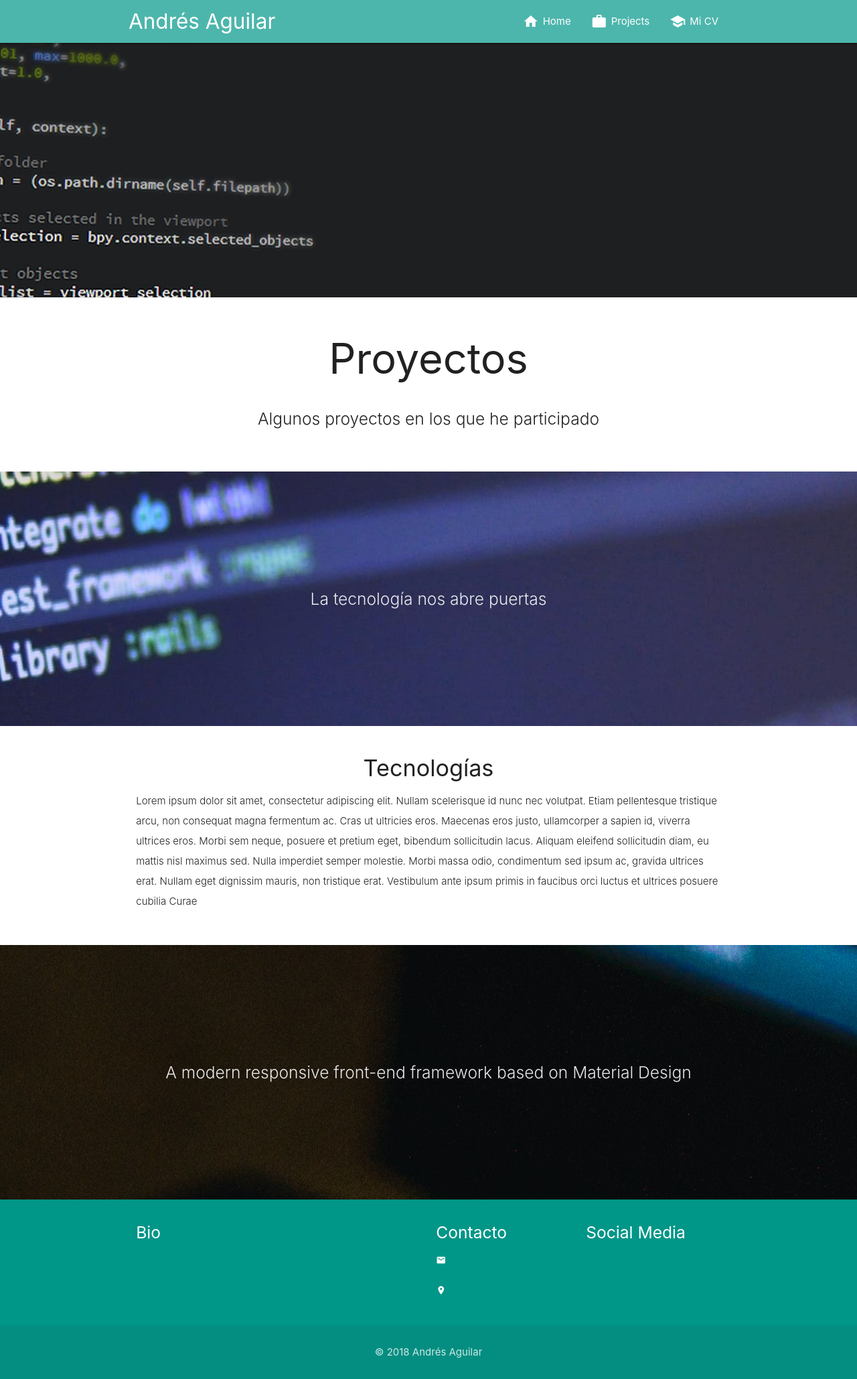
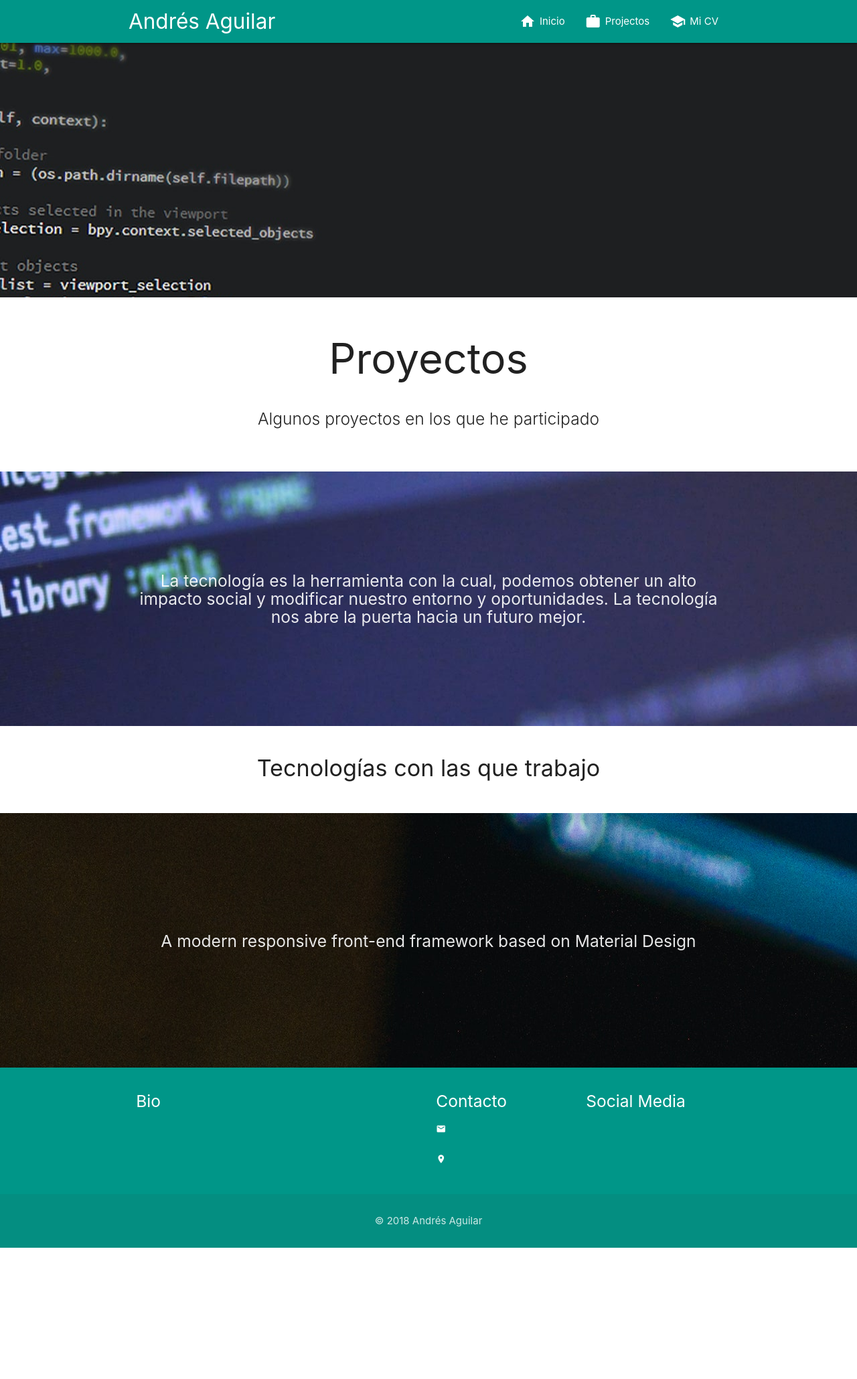
Before and after one commit to andres-aguilar/PersonalSite, a Django app: template mysite/templates/webpage/index.html in a window 1280 px wide. Shown: the whole page at 67% size. After the commit the page ends 1863 px from the top, so only its background shows below. Run offline with Django 3.2, Linux system fonts and the light colour scheme; the template is opened without the code that fills it, so the values that code supplies are empty; some libraries are stand-ins or nearby versions.

Commit message:
Agregando relación en tecnologías y modificando el front

```diff
--- a/mysite/apps/webpage/models.py
+++ b/mysite/apps/webpage/models.py
@@ -51,6 +51,8 @@ class Schools(models.Model):
 class Technologies(models.Model):
     name = models.CharField(max_length=50)
     image = models.ImageField(upload_to="static/techs")
+    description = models.CharField(max_length=250)
+    url = models.URLField()
 
     def __str__(self):
         return self.name
--- a/mysite/apps/webpage/views.py
+++ b/mysite/apps/webpage/views.py
@@ -1,7 +1,7 @@
 # -*- coding: utf-8 -*-
 from django.shortcuts import render
 
-from .models import MyProjects, SocialMedia, Profile
+from .models import MyProjects, SocialMedia, Profile, Technologies
 
 def under_construction(request):
     return render(request, 'under_construction.html')
@@ -11,11 +11,13 @@ def index(request):
     projects = MyProjects.objects.all().order_by('-date')[:6]
     social_medias = SocialMedia.objects.all()
     user = Profile.objects.get(pk=1)
+    technologies = Technologies.objects.all()
 
     context = {
         'projects': projects,
         'social_medias': social_medias,
-        'user': user
+        'user': user,
+        'technologies': technologies
     }
     return render(request, 'webpage/index.html', context)
 
--- a/mysite/templates/base/base.html
+++ b/mysite/templates/base/base.html
@@ -16,12 +16,12 @@
 </head>
 <body>
 	<div class="navbar-fixed">
-		<nav class="teal lighten-2" role="navigation">
+		<nav class="teal" role="navigation">
 			<div class="nav-wrapper container">
 				<a id="logo-container" href="{% url 'website:index' %}" class="brand-logo white-text">Andrés Aguilar</a>
 				<ul class="right hide-on-med-and-down">
-					<li><a class='white-text' href="{% url 'website:index' %}"><i class="material-icons left">home</i>Home</a></li>
-					<li><a class='white-text' href="{% url 'website:projects' %}"><i class="material-icons left">work</i>Projects</a></li>
+					<li><a class='white-text' href="{% url 'website:index' %}"><i class="material-icons left">home</i>Inicio</a></li>
+					<li><a class='white-text' href="{% url 'website:projects' %}"><i class="material-icons left">work</i>Projectos</a></li>
 					<li><a class='white-text' href="{% url 'website:cv' %}"><i class="material-icons left">school</i>Mi CV</a></li>
 				</ul>
 
@@ -36,8 +36,8 @@
 							<a href="#email"><span class="white-text email">andresyoshimar@gmail.com</span></a>
 						</div>
 					</li>
-					<li><a class='white-text' href="{% url 'website:index' %}"><i class="material-icons left">home</i>Home</a></li>
-					<li><a class='white-text' href="{% url 'website:projects' %}"><i class="material-icons left">work</i>Projects</a></li>
+					<li><a class='white-text' href="{% url 'website:index' %}"><i class="material-icons left">home</i>Inicio</a></li>
+					<li><a class='white-text' href="{% url 'website:projects' %}"><i class="material-icons left">work</i>Projectos</a></li>
 					<li><a class='white-text' href="{% url 'website:cv' %}"><i class="material-icons left">school</i>Mi CV</a></li>
 				</ul>
 				<a href="#" data-target="nav-mobile" class="sidenav-trigger white-text"><i class="material-icons">menu</i></a>
--- a/mysite/templates/webpage/index.html
+++ b/mysite/templates/webpage/index.html
@@ -51,8 +51,9 @@
         <div class="section no-pad-bot">
           <div class="container">
             <div class="row center">
-              <h5 class="header col s12 light">
-                La tecnología nos abre puertas
+              <h5 class="header col s12">
+                La tecnología es la herramienta con la cual, podemos obtener un alto impacto social
+                y modificar nuestro entorno y oportunidades. La tecnología nos abre la puerta hacia un futuro mejor.
               </h5>
             </div>
           </div>
@@ -66,18 +67,25 @@
           <div class="row">
             <div class="col s12 center">
               <h3><i class="mdi-content-send brown-text"></i></h3>
-              <h4>Tecnologías</h4>
-              <p class="left-align light">
-                Lorem ipsum dolor sit amet, consectetur adipiscing elit. Nullam scelerisque id nunc nec volutpat.
-                Etiam pellentesque tristique arcu, non consequat magna fermentum ac. Cras ut ultricies eros.
-                Maecenas eros justo, ullamcorper a sapien id, viverra ultrices eros.
-                Morbi sem neque, posuere et pretium eget, bibendum sollicitudin lacus.
-                Aliquam eleifend sollicitudin diam, eu mattis nisl maximus sed. Nulla imperdiet semper molestie.
-                Morbi massa odio, condimentum sed ipsum ac, gravida ultrices erat.
-                Nullam eget dignissim mauris, non tristique erat.
-                Vestibulum ante ipsum primis in faucibus orci luctus et ultrices posuere cubilia Curae
-              </p>
+              <h4>Tecnologías con las que trabajo</h4>
             </div>
+
+            {% for technologie in technologies %}
+            <div class="col s12 m4 l3">
+              <div class="card medium">
+                <div class="card-image">
+                  <img src='/{{ technologie.image.url }}'/>
+                </div>
+                  <div class="card-content">
+                    <p>{{ technologie.description }}</p>
+                </div>
+                <div class="card-action">
+                  <a href="{{ technologie.url }}">{{ technologie.name }}</a>
+                </div>
+              </div>
+            </div>
+            {% endfor %}
+
           </div>
 
         </div>
@@ -88,7 +96,7 @@
         <div class="section no-pad-bot">
           <div class="container">
             <div class="row center">
-              <h5 class="header col s12 light">A modern responsive front-end framework based on Material Design</h5>
+              <h5 class="header col s12">A modern responsive front-end framework based on Material Design</h5>
             </div>
           </div>
         </div>
```
Also changed, not shown: mysite/apps/webpage/migrations/0010_auto_20181201_2122.py (added).
